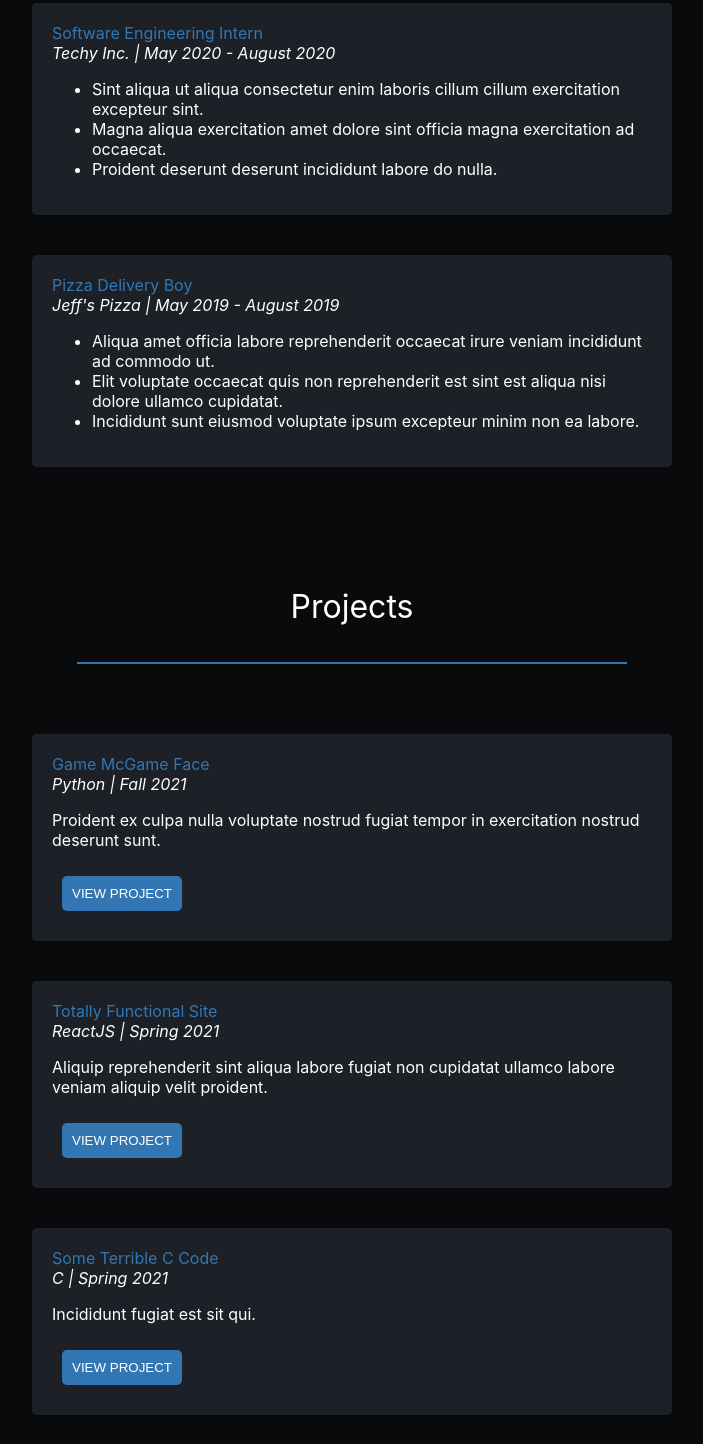
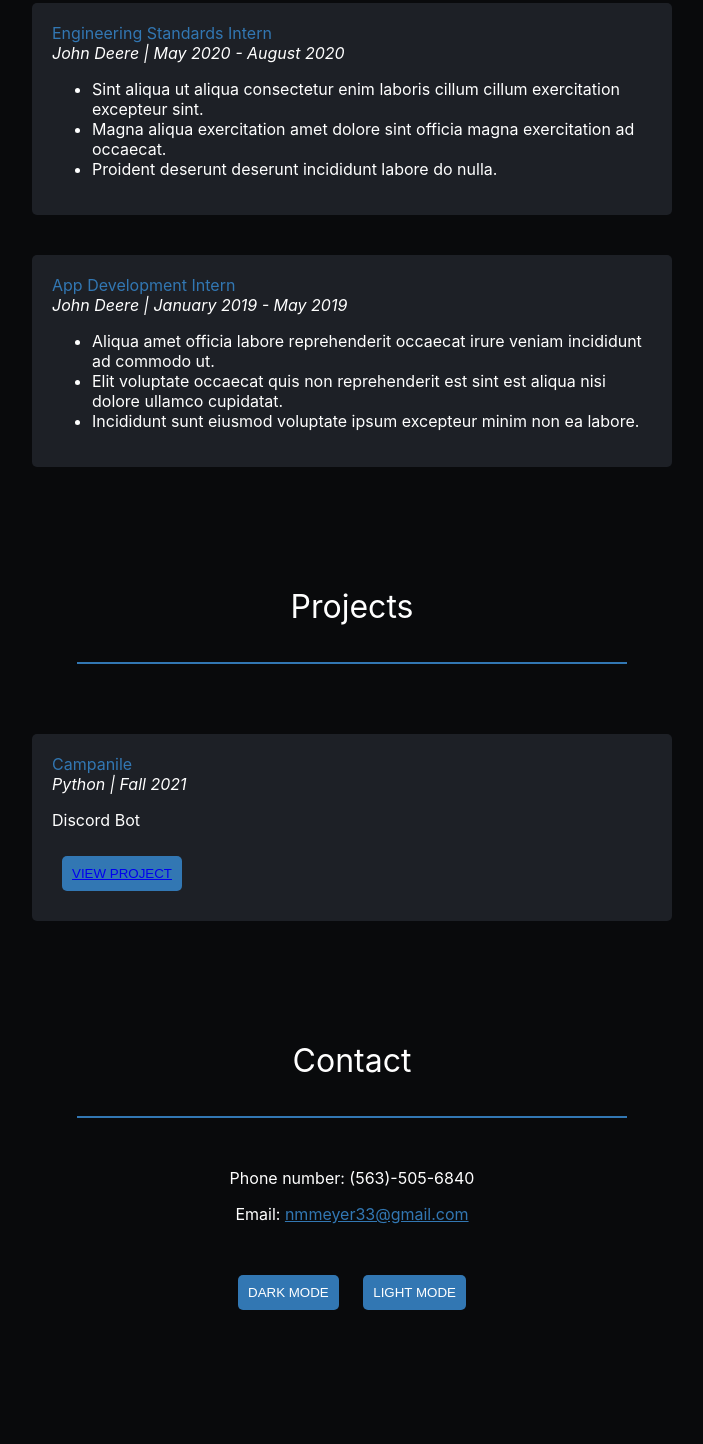
Before and after one commit to NoahMeyer10/meyernoah.github.io, a plain HTML site: page index.html in a window 1280 px wide. Shown: the part 1196-2640 px from the top of the page, without its empty margins (288-991 px from the left). After the commit the page ends 2516 px from the top, so only its background shows below. Drawn offline with Linux system fonts and the light colour scheme.

Commit message:
Fixed formatting and updated info

```diff
--- a/index.html
+++ b/index.html
@@ -25,7 +25,7 @@
         <div class="section" id="header">
             <div class="container">
                 <div id="img-border"><img id="image" src="./img/Gelato.jpg" /></div>
-                <h3>I'm a student studying software engineering at Iowa State Engineering</h3>
+                <h3>I'm a student studying Software Engineering at Iowa State University</h3>
                 <p id="about">
                     Irure do reprehenderit aute excepteur adipisicing cupidatat duis dolor. Aliqua tempor exercitation
                 </p>
@@ -42,7 +42,7 @@
                 <h3 class="section-header" id="experience-header">Experience</h3>
                 <div class="card">
                     <span class="experience-title"> Software Engineering Intern </span> <br>
-                    <span class="experience-company"> Company Co. |</span>
+                    <span class="experience-company"> John Deere |</span>
                     <span class="experience-dates"> May 2021 - August 2021 </span>
                     <ul>
                         <li>
@@ -57,8 +57,8 @@
                     </ul>
                 </div>
                 <div class="card">
-                    <span class="experience-title"> Software Engineering Intern </span> <br>
-                    <span class="experience-company"> Techy Inc. | </span>
+                    <span class="experience-title"> Engineering Standards Intern </span> <br>
+                    <span class="experience-company"> John Deere |</span>
                     <span class="experience-dates"> May 2020 - August 2020 </span>
                     <ul>
                         <li>
@@ -73,9 +73,9 @@
                     </ul>
                 </div>
                 <div class="card">
-                    <span class="experience-title"> Pizza Delivery Boy </span> <br>
-                    <span class="experience-company"> Jeff's Pizza |</span>
-                    <span class="experience-dates"> May 2019 - August 2019 </span>
+                    <span class="experience-title"> App Development Intern </span> <br>
+                    <span class="experience-company"> John Deere |</span>
+                    <span class="experience-dates"> January 2019 - May 2019 </span>
                     <ul>
                         <li>
                             Aliqua amet officia labore reprehenderit occaecat irure veniam incididunt ad commodo ut.
@@ -96,33 +96,13 @@
             <div class="container">
                 <h3 class="section-header" id="project-header">Projects</h3>
                 <div class="card">
-                    <span class="project-title"> Game McGame Face </span> <br>
+                    <span class="project-title"> Campanile </span> <br>
                     <span class="project-languages"> Python | </span>
                     <span class="project-dates"> Fall 2021 </span>
                     <p class="project-description">
-                        Proident ex culpa nulla voluptate nostrud fugiat tempor in exercitation
-                        nostrud deserunt sunt.
+                        Discord Bot
                     </p>
-                    <button onclick="">VIEW PROJECT</button>
-                </div>
-                <div class="card">
-                    <span class="project-title"> Totally Functional Site </span> <br>
-                    <span class="project-languages"> ReactJS | </span>
-                    <span class="project-dates"> Spring 2021 </span>
-                    <p class="project-description">
-                        Aliquip reprehenderit sint aliqua labore fugiat non cupidatat ullamco
-                        labore veniam aliquip velit proident.
-                    </p>
-                    <button onclick="">VIEW PROJECT</button>
-                </div>
-                <div class="card">
-                    <span class="project-title"> Some Terrible C Code </span> <br>
-                    <span class="project-languages"> C | </span>
-                    <span class="project-dates"> Spring 2021 </span>
-                    <p class="project-description">
-                        Incididunt fugiat est sit qui.
-                    </p>
-                    <button onclick="">VIEW PROJECT</button>
+                    <button><a href="https://github.com/NoahMeyer10/Campanile" target="_blank">VIEW PROJECT</a></button>
                 </div>
             </div>
         </div>
```
